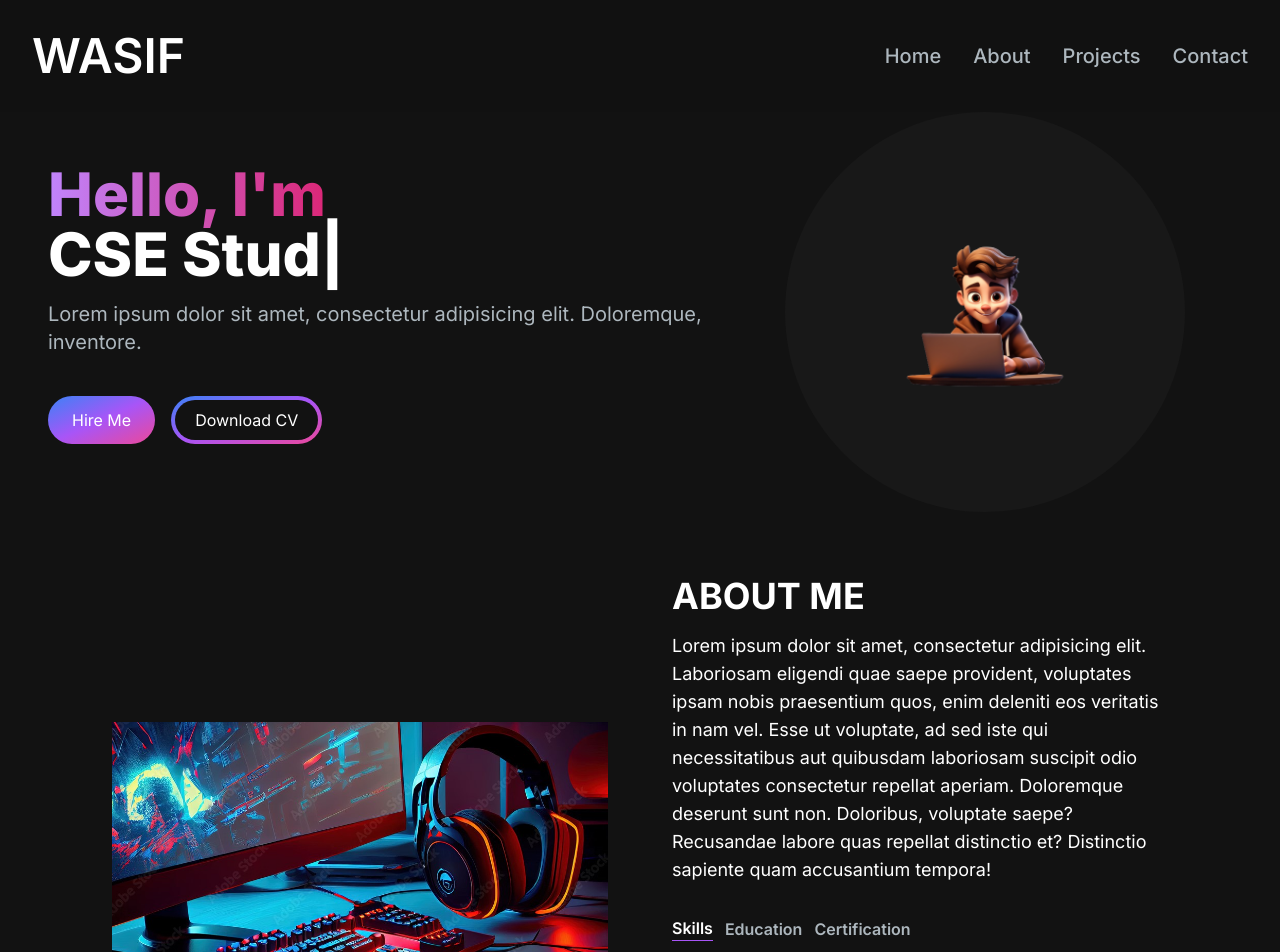
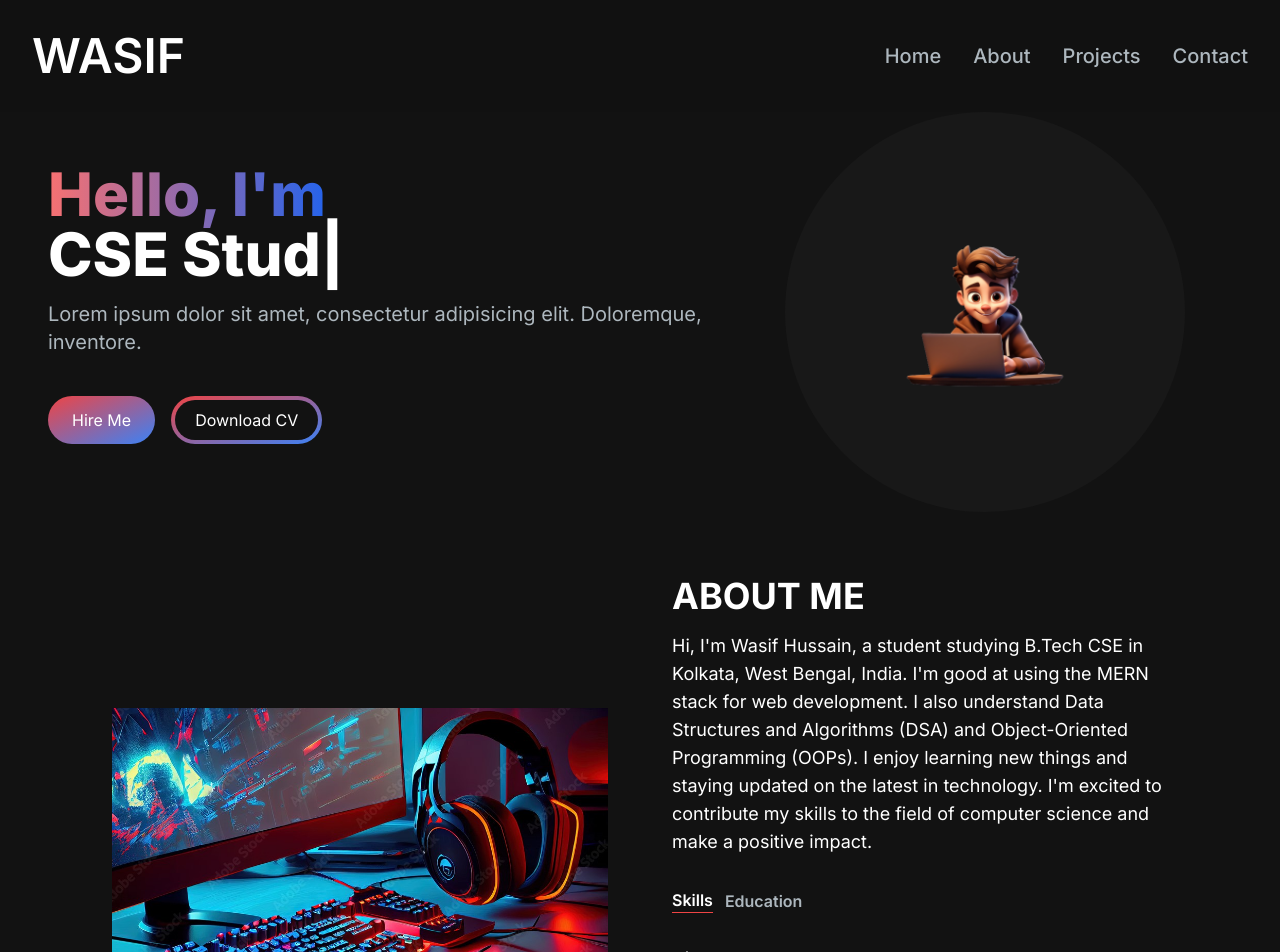
Before and after one commit to Wasif0787/Portfolio, a Next.js app: page / in a window 1280 px wide. Shown: the top 952 px of the page. Built offline with nearby package versions, Linux system fonts and the light colour scheme.

Commit message:
Added Cv

```diff
--- a/src/app/Components/AboutSection.jsx
+++ b/src/app/Components/AboutSection.jsx
@@ -57,11 +57,11 @@ const AboutSection = () => {
         <Image className="mb-4 md:mb-0" src="/images/about-section.jpg" width={500} height={500} alt="about" />
         <div className="mt-4 md:mt-0 text-left flex flex-col h-full">
           <h2 className="text-4xl text-white font-bold mb-4 ">ABOUT ME</h2>
-          <p className="text-base lg:text-lg">Lorem ipsum dolor sit amet, consectetur adipisicing elit. Laboriosam eligendi quae saepe provident, voluptates ipsam nobis praesentium quos, enim deleniti eos veritatis in nam vel. Esse ut voluptate, ad sed iste qui necessitatibus aut quibusdam laboriosam suscipit odio voluptates consectetur repellat aperiam. Doloremque deserunt sunt non. Doloribus, voluptate saepe? Recusandae labore quas repellat distinctio et? Distinctio sapiente quam accusantium tempora!</p>
+          <p className="text-base lg:text-lg"> Hi, I&apos;m Wasif Hussain, a student studying B.Tech CSE in Kolkata, West Bengal, India. I&apos;m good at using the MERN stack for web development. I also understand Data Structures and Algorithms (DSA) and Object-Oriented Programming (OOPs). I enjoy learning new things and staying updated on the latest in technology. I&apos;m excited to contribute my skills to the field of computer science and make a positive impact.</p>
           <div className="flex flex-row justify-start mt-8">
             <TabButton selectTab={() => handleTabChange("skills")} active={tab === "skills"}>Skills</TabButton>
             <TabButton selectTab={() => handleTabChange("education")} active={tab === "education"}>Education</TabButton>
-            <TabButton selectTab={() => handleTabChange("certification")} active={tab === "certification"}>Certification</TabButton>
+            {/* <TabButton selectTab={() => handleTabChange("certification")} active={tab === "certification"}>Certification</TabButton> */}
           </div>
             <div className="mt-8">{TAB_DATA.find((t)=>t.id===tab).content}</div>
         </div>
--- a/src/app/Components/EmailSection.jsx
+++ b/src/app/Components/EmailSection.jsx
@@ -2,14 +2,16 @@
 import Link from 'next/link';
 import React, { useRef, useState } from 'react'
 import { FaGithub, FaLinkedin } from "react-icons/fa";
+import { MdOutlineMailOutline } from "react-icons/md";
 import emailjs from '@emailjs/browser';
 
 const EmailSection = () => {
-    const [emailSubmitted,setEmailSubmitted]  = useState(false)
+    const emailAddress = 'wasifhussain787@gmail.com';
+    const [emailSubmitted, setEmailSubmitted] = useState(false)
     const form = useRef();
     const sendEmail = (e) => {
         e.preventDefault();
-        emailjs.sendForm("service_9pii4wg","template_rp1k1l6", form.current,"1X6sX2TvCQp6ICRGL")
+        emailjs.sendForm("service_9pii4wg", "template_rp1k1l6", form.current, "1X6sX2TvCQp6ICRGL")
             .then((result) => {
                 console.log(result.text);
                 console.log("Sent");
@@ -21,11 +23,13 @@ const EmailSection = () => {
     };
     return (
         <section className='grid md:grid-cols-2 my-12 py-24 gap-4 relative' id='contact'>
-            <div className="absolute w-80 h-80 z-0 bg-[radial-gradient(ellipse_at_center,_var(--tw-gradient-stops))] from-purple-900 to-transparent rounded-full blur-lg top-full -left-4 transform -translate-x-1/2 -translate-y-1/2"></div>
+            <div className="absolute w-80 h-80 z-0 bg-[radial-gradient(ellipse_at_center,_var(--tw-gradient-stops))] from-primary-900 to-transparent rounded-full blur-lg top-full -left-4 transform -translate-x-1/2 -translate-y-1/2"></div>
             <div className='z-10'>
                 <h5 className='text-xl font-bold text-white my-2'>Lets Connect</h5>
                 <p className='text-[#ADB7BE] mb-4 max-w-md'>
-                    {" "}Lorem ipsum dolor sit, amet consectetur adipisicing elit. Perferendis exercitationem iusto sapiente labore voluptatibus magnam reiciendis est laborum repellendus, consectetur ratione voluptatum eius quas! Expedita quam voluptate similique iure unde.
+                    {" "} I&apos;m currently looking for new opportunities, my inbox is always open.
+                    Whether you have a question or just want to say hi, I&apos;ll try my best
+                    to get back to you!
                 </p>
                 <div className='socials flex flex-row gap-3 mb-6'>
                     <Link href={"https://github.com/Wasif0787"} target="_blank"
@@ -35,6 +39,9 @@ const EmailSection = () => {
                     <Link href={"https://www.linkedin.com/in/787wasifhussain/"} target="_blank" rel="noopener noreferrer">
                         <FaLinkedin size={30} />
                     </Link>
+                    <Link href={`mailto:${emailAddress}`} target="_blank" rel="noopener noreferrer">
+                        <MdOutlineMailOutline size={30} />
+                    </Link>
                 </div>
             </div>
             <div>
@@ -43,7 +50,7 @@ const EmailSection = () => {
                         <label htmlFor="email" className='text-white mb-2  block text-sm font-medium'>
                             Your email
                         </label>
-                        <input className='bg-[#18191E] border border-[#33353F] placeholder-[#9CA2A9] text-gray-100 text-sm rounded-lg w-full p-2.5' type="email" id='email' required placeholder='your-email@mail.com' name='user_email'/>
+                        <input className='bg-[#18191E] border border-[#33353F] placeholder-[#9CA2A9] text-gray-100 text-sm rounded-lg w-full p-2.5' type="email" id='email' required placeholder='your-email@mail.com' name='user_email' />
                     </div>
                     <div className='mb-6'>
                         <label htmlFor="name" className='text-white block text-sm mb-2 font-medium'>
@@ -58,7 +65,7 @@ const EmailSection = () => {
                         <textarea name="message" id="message" cols="30" rows="10" className='bg-[#18191E] border border-[#33353F] placeholder-[#9CA2A9] text-gray-100 text-sm rounded-lg w-full p-2.5' placeholder='Lets Connect and talk about ...'>
                         </textarea>
                     </div>
-                    <button type='submit' className='bg-purple-500 hover:bg-purple-600 text-white font-medium py-2.5 px-5 rounded-lg w-full'>
+                    <button type='submit' className='bg-primary-500 hover:bg-primary-600 text-white font-medium py-2.5 px-5 rounded-lg w-full'>
                         Send Message
                     </button>
                     {
--- a/src/app/Components/Footer.jsx
+++ b/src/app/Components/Footer.jsx
@@ -2,7 +2,7 @@ import React from 'react'
 
 const Footer = () => {
   return (
-    <footer className='footer border border-t-[#33353F] border-l-transparent border-r-transparent text-white'>
+    <footer className='footer border border-t-[#33353F] z-10 border-l-transparent border-r-transparent text-white'>
         <div className='container p-12 flex justify-between'>
             <span>Wasif Hussain</span>
             <p className='text-slate-600'>All rightts reserved to him</p>
--- a/src/app/Components/HeroSection.jsx
+++ b/src/app/Components/HeroSection.jsx
@@ -4,12 +4,21 @@ import React from 'react'
 import { TypeAnimation } from "react-type-animation";
 
 const HeroSection = () => {
+    const downloadCV = () => {
+        const link = document.createElement('a');
+        const driveLink = 'https://drive.google.com/file/d/1aNUC1Ts8rvOOY2B6PHu70VFfTaovsmjV/view?usp=drive_link'; // Replace with your Google Drive link
+        link.href = `${driveLink}?export=download`;
+        link.download = 'WasifHussainResume.pdf'; // Replace with the desired filename
+        document.body.appendChild(link);
+        link.click();
+        document.body.removeChild(link);
+    };
     return (
         <section>
             <div className='grid grid-cols-1 sm:grid-cols-12'>
                 <div className='col-span-7 place-self-center text-center sm:text-left'>
                     <h1 className='text-white mb-4 text-4xl sm:text-5xl lg:text-6xl font-extrabold'>
-                        <span className="text-transparent bg-clip-text bg-gradient-to-r from-purple-400 to-pink-600">Hello, I&apos;m{" "}</span>{" "}
+                        <span className="text-transparent bg-clip-text bg-gradient-to-r from-primary-400 to-secondary-600">Hello, I&apos;m{" "}</span>{" "}
                         <br />
                         <TypeAnimation
                             sequence={[
@@ -27,10 +36,10 @@ const HeroSection = () => {
                     </h1>
                     <p className='text-[#ADB7BE] text-base sm:text-lg mb-6 lg:text-xl'>Lorem ipsum dolor sit amet, consectetur adipisicing elit. Doloremque, inventore.</p>
                     <div>
-                        <button className="bg-gradient-to-br w-full sm:w-fit from-blue-500 via-purple-500 to-pink-500 hover:bg-slate-200 text-white px-6 py-3 rounded-full mr-4 ">
+                        <button className="bg-gradient-to-br w-full sm:w-fit from-primary-500  to-secondary-500 hover:bg-slate-200 text-white px-6 py-3 rounded-full mr-4 ">
                             Hire Me
                         </button>
-                        <button className="mt-4 mb-4 bg-gradient-to-br w-full sm:w-fit from-blue-500 via-purple-500 to-pink-500 px-1 py-1  text-white rounded-full">
+                        <button className="mt-4 mb-4 bg-gradient-to-br w-full sm:w-fit from-primary-500  to-secondary-500 px-1 py-1  text-white rounded-full" onClick={downloadCV}>
                             <span className="block bg-[#121212] hover:bg-slate-800 rounded-full px-5 py-2">
                                 Download CV
                             </span>
--- a/src/app/Components/ProjectTag.jsx
+++ b/src/app/Components/ProjectTag.jsx
@@ -1,7 +1,7 @@
 import React from 'react'
 
 const ProjectTag = ({ name, onClick, isSelected }) => {
-    const buttonStyle = isSelected ? "text-white border-purple-500" : "text-[#ADB7BE] border-slate-600 hover:border-white"
+    const buttonStyle = isSelected ? "text-white border-primary-500" : "text-[#ADB7BE] border-slate-600 hover:border-white"
     return (
         <button className={`${buttonStyle} rounded-full border-2 px-6 py-3 text-sm md:text-xl cursor-pointer`} onClick={()=>onClick(name)}>{name}</button>
     )
--- a/src/app/Components/TabButton.jsx
+++ b/src/app/Components/TabButton.jsx
@@ -1,7 +1,7 @@
 import React from 'react'
 
 const TabButton = ({ active, selectTab, children }) => {
-  const buttonClasses = active ? "text-white border-b border-purple-500" : "text-[#ADB7BE]"
+  const buttonClasses = active ? "text-white border-b border-primary-500" : "text-[#ADB7BE]"
   return (
     <button onClick={selectTab}>
       <p className={`mr-3 font-semibold hover:text-white ${buttonClasses}`}>
--- a/tailwind.config.js
+++ b/tailwind.config.js
@@ -1,4 +1,6 @@
 /** @type {import('tailwindcss').Config} */
+const colors = require("tailwindcss/colors");
+
 module.exports = {
   content: [
     './src/pages/**/*.{js,ts,jsx,tsx,mdx}',
@@ -13,6 +15,11 @@ module.exports = {
           'conic-gradient(from 180deg at 50% 50%, var(--tw-gradient-stops))',
       },
     },
+    colors: {
+      ...colors,
+      primary: colors.red,
+      secondary: colors.blue
+    }
   },
   plugins: [],
 }
```
